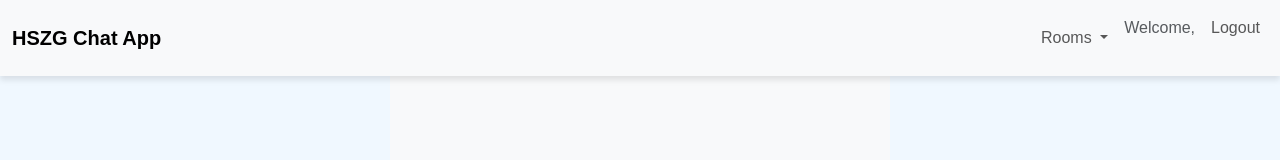
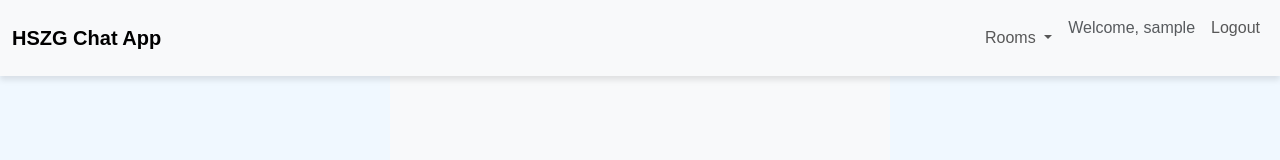
Before and after one commit to NiklasKaulfers/Chat-App-Angular, an Angular app: page /start in a window 1280 px wide. Shown: the top 160 px of the page. Built offline with nearby package versions, Linux system fonts and the light colour scheme; sample sign-in values are in the browser's storage.

Commit message:
fixed name not showing

```diff
--- a/src/app/components/navbar/navbar.component.ts
+++ b/src/app/components/navbar/navbar.component.ts
@@ -15,7 +15,7 @@ import {AuthService} from '../../services/auth.service';
 })
 export class NavbarComponent implements OnInit {
   isLoggedIn: boolean = false;
-  username: string = '';
+  username: string = localStorage.getItem("username") || " ";
 
   constructor(private authService: AuthService, private router: Router) {
   }
```
